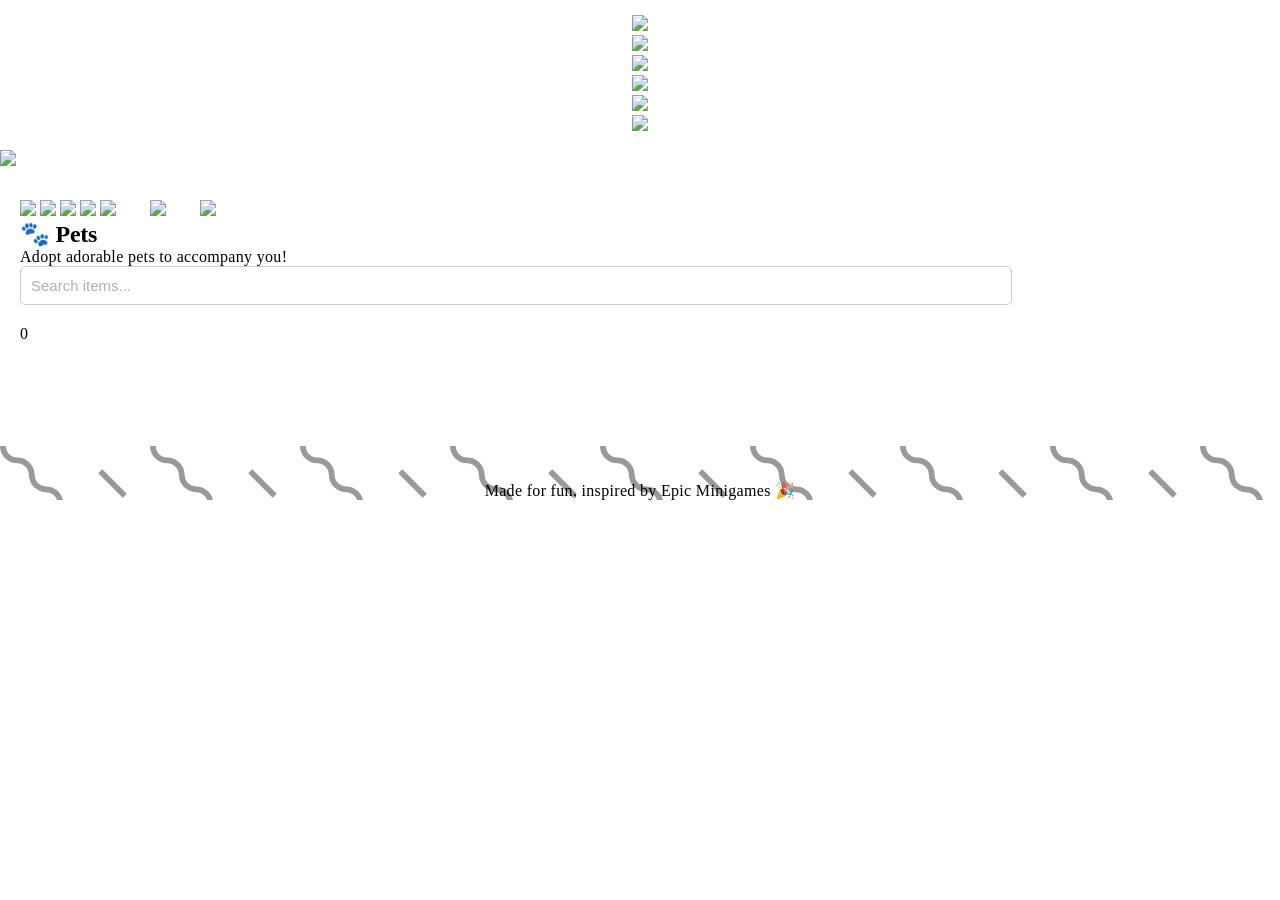
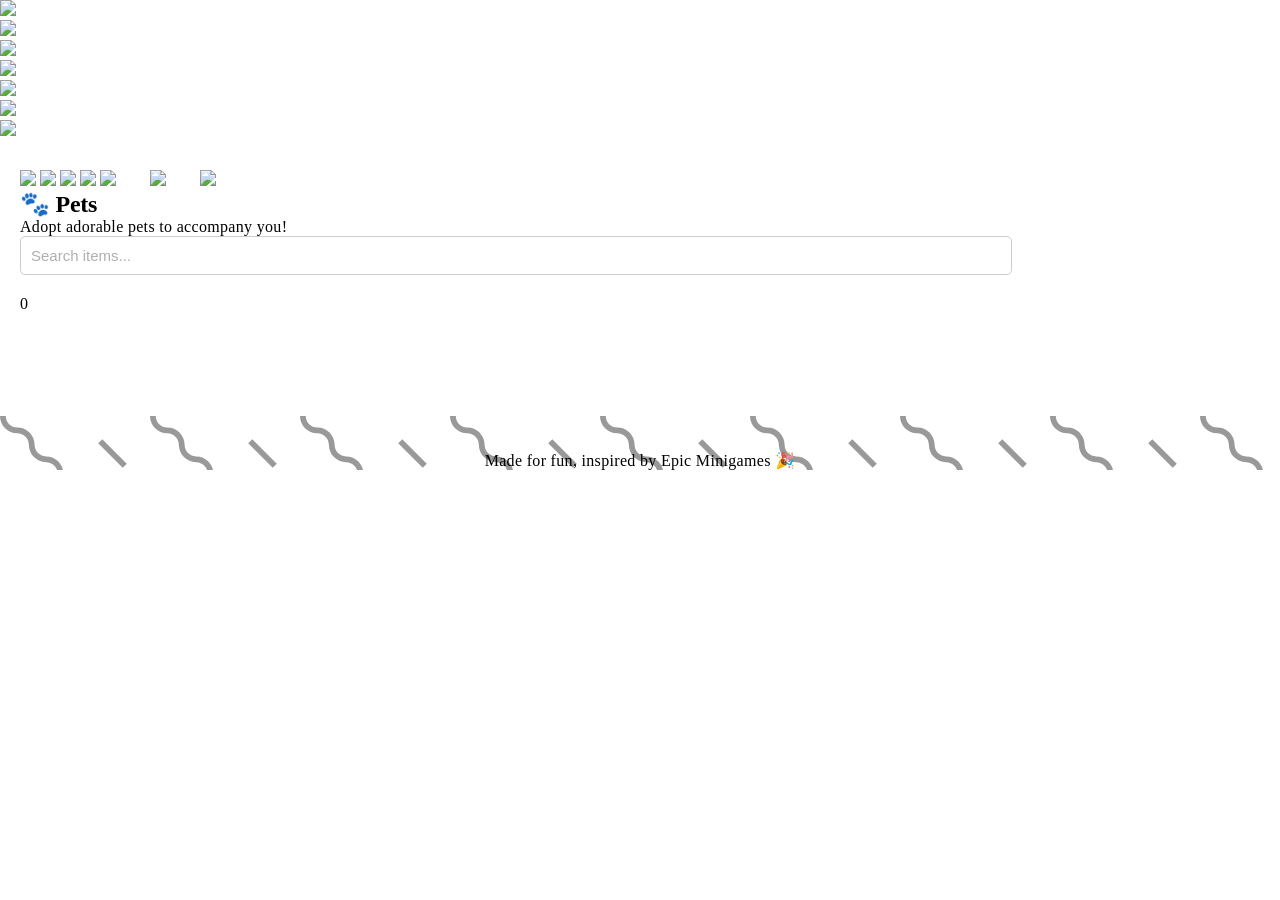

revamp phase 2: mobile app shell - dock, sheets, safe areas

--- a/css/style.css
+++ b/css/style.css
@@ -114,96 +114,8 @@ img {
 }
 
 /* Header */
-header {
-    z-index: 1;
-    text-align: center;
-    background: var(--bg-secondary);
-    position: relative;
-    border-bottom: 2px solid var(--border-color);
-    padding: 15px 20px;
-    display: flex;
-    align-items: center;
-    gap: 30px;
-    box-shadow: 0 4px 20px var(--shadow-color);
-    flex-direction: column;
-}
+/* Header/nav chrome moved to css/layout.css (@layer layout). */
 
-header svg * {
-    pointer-events: none;
-}
-
-header a svg {
-    max-width: 300px;
-    width: 30%;
-    min-width: 210px;
-    height: auto;
-    overflow: visible;
-    transition: transform .25s cubic-bezier(.7, .38, .24, 1.27);
-}
-
-header a svg:hover {
-    transform: scale(1.1) rotate(2.4deg);
-}
-
-svg #cloud {
-    transition: all 0.2s ease-in-out;
-}
-
-svg #cloud:last-of-type {
-    transition: all 0.4s ease-in-out;
-}
-
-svg #cloud:first-of-type {
-    transition: all 0.6s ease-in-out;
-}
-
-svg:hover #cloud {
-    opacity: 0;
-    transform: scale(.98);
-    transform-origin: center;
-}
-
-.nav-links {
-    display: flex;
-    gap: 20px;
-    flex-wrap: wrap;
-    justify-content: center;
-}
-
-.nav-link {
-    font-weight: 600;
-    padding: 8px 16px;
-    border-radius: 10px;
-    transition: all 0.15s cubic-bezier(0.4, 0, 0.2, 1);
-    text-decoration: none;
-    position: relative;
-    overflow: hidden;
-}
-
-
-
-.nav-link:not(:first-child, :nth-child(3),
-:nth-child(4), :last-child) {
-    pointer-events: none;
-    opacity: 0.5;
-}
-
-.nav-link:hover {
-    background: var(--bg-2);
-    color: var(--text-1);
-}
-
-.nav-link.active {
-    background: var(--bg-3);
-    color: var(--text-1);
-    box-shadow: inset 0 0 0 1px var(--border-2);
-}
-
-#user-profile-btn {
-    top: 20px;
-    right: 20px;
-    position: absolute;
-}
 
 .btn {
     display: flex;
